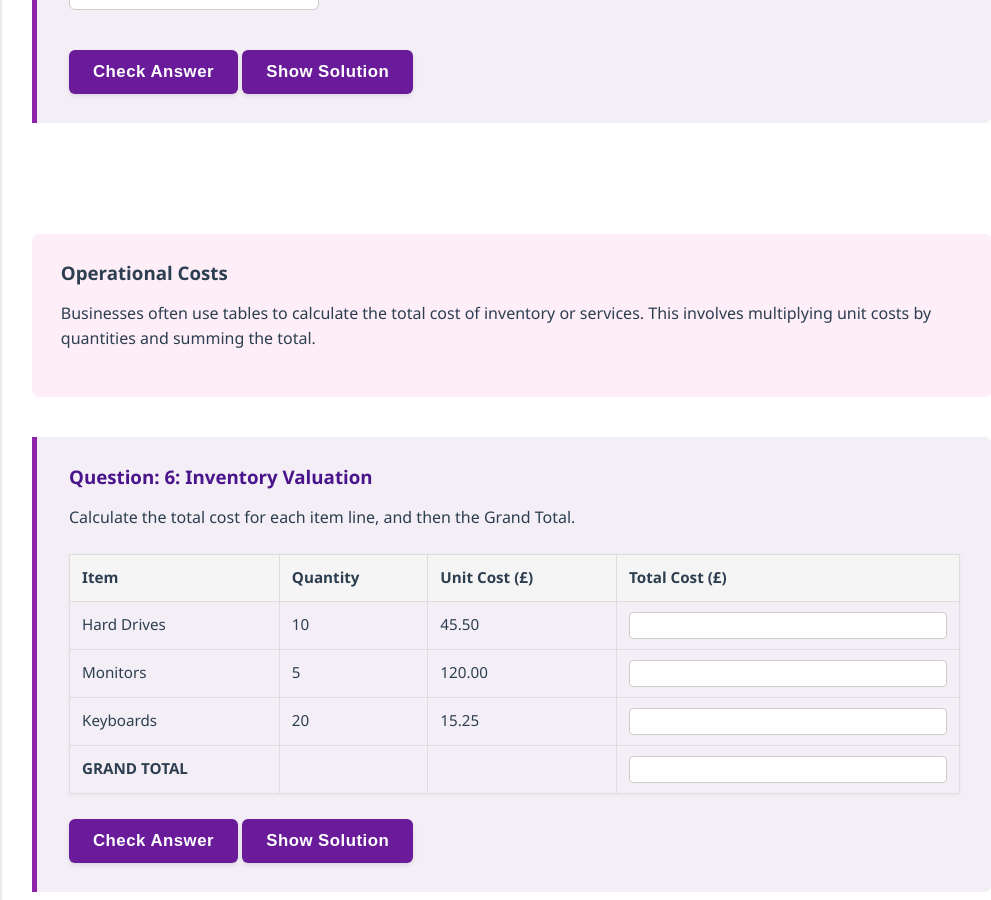
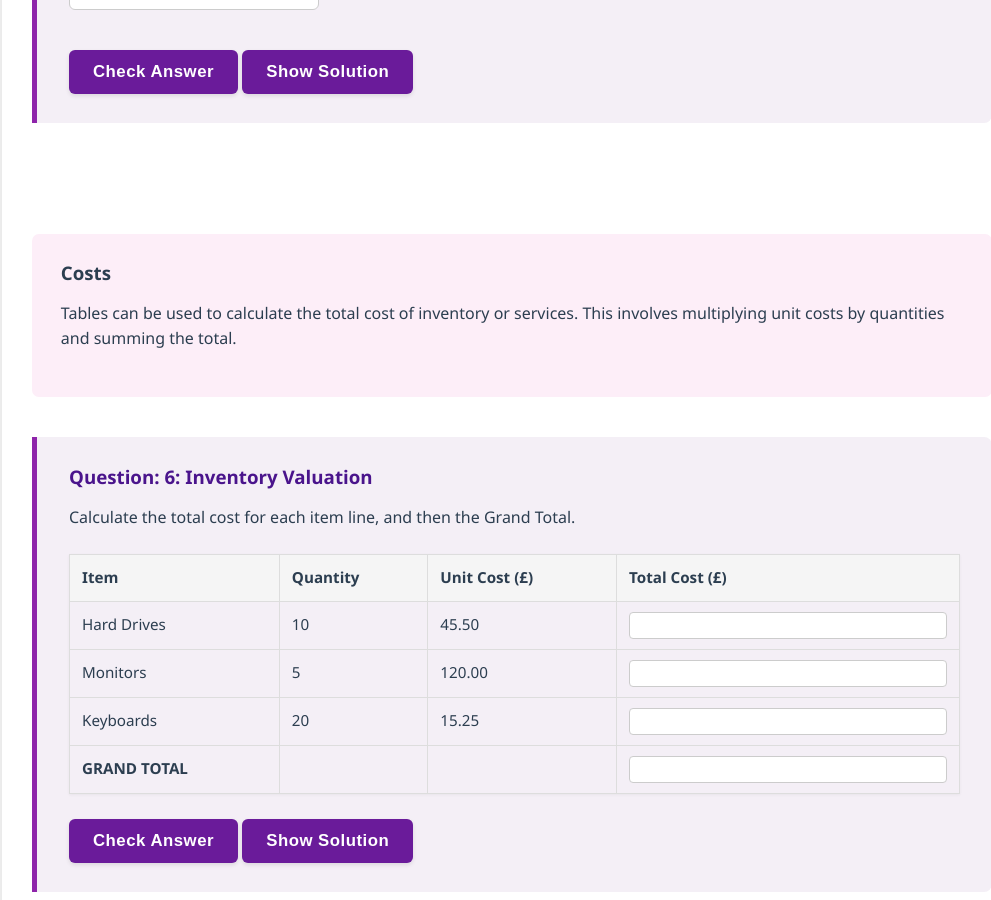
Before and after one commit to probe973/nbs-4104b, a Jekyll site: the page built from numeracy/05-problems.md, in a window 1280 px wide and 900 px high, scrolled down 2371 px. Shown: the whole window, without its empty margins (128-1119 px from the left). Built offline with Jekyll 4.4.1, drawn with Linux system fonts in a browser that asks for light colours.

Commit message:
Update 05-problems.md

```diff
--- a/numeracy/05-problems.md
+++ b/numeracy/05-problems.md
@@ -77,9 +77,9 @@ In finance, percentages are used for tax (VAT), interest, and profit margins.
 
 <div class="instructions" markdown="1">
 
-### Operational Costs
+### Costs
 
-Businesses often use tables to calculate the total cost of inventory or services. This involves multiplying unit costs by quantities and summing the total.
+Tables can be used to calculate the total cost of inventory or services. This involves multiplying unit costs by quantities and summing the total.
 
 </div>
 
```
